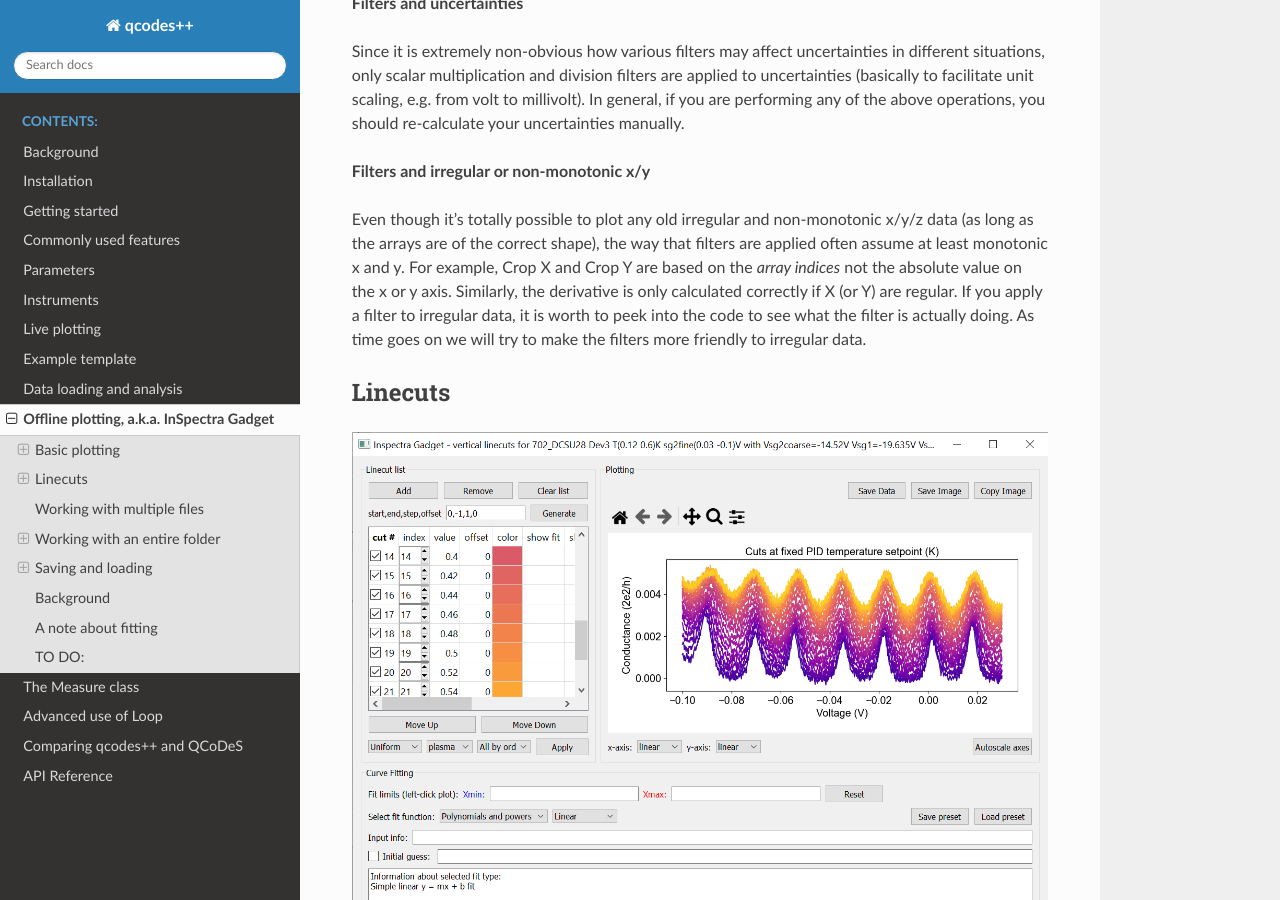
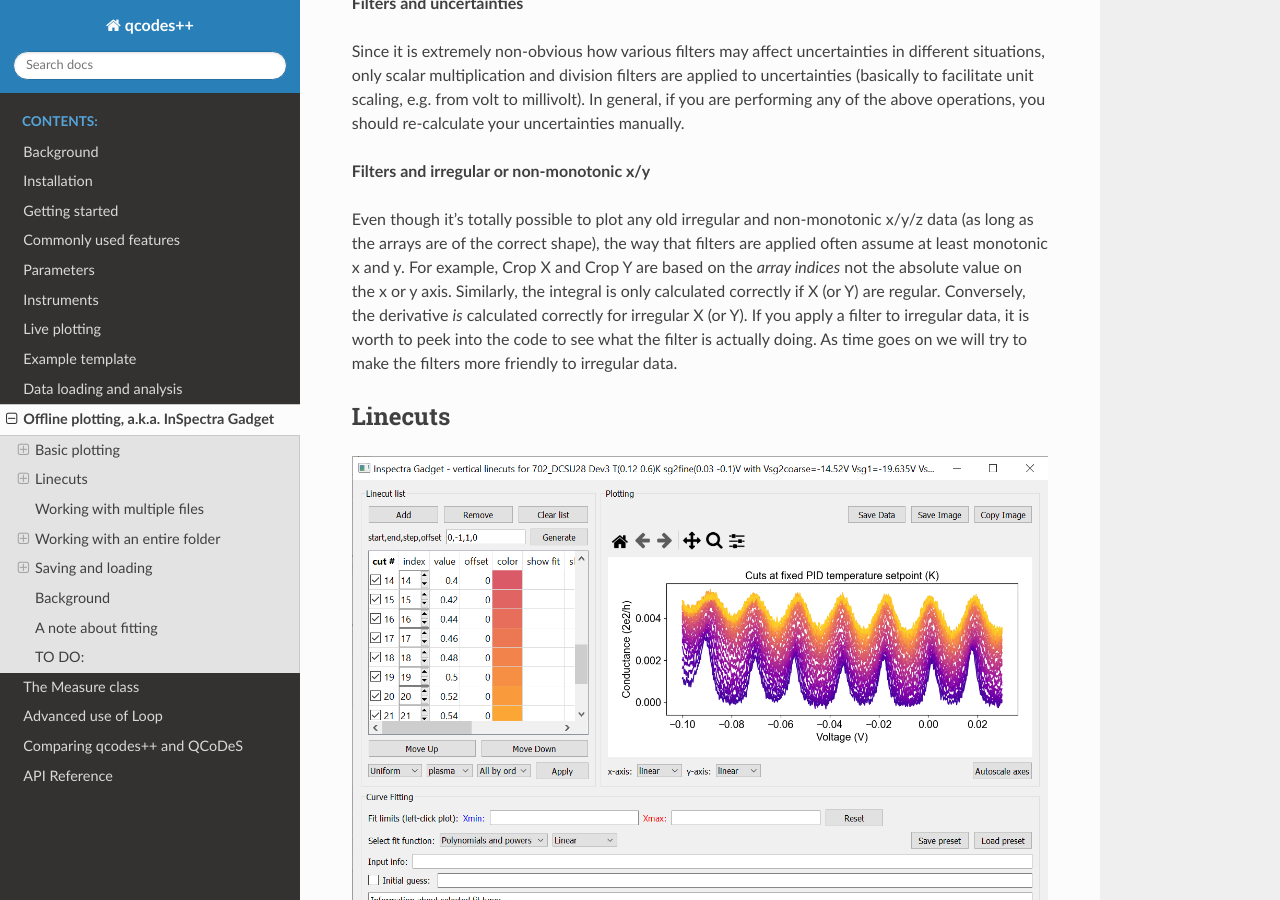
Before and after one commit to qcodespp/qcodespp.github.io, a Sphinx documentation site: the page built from docs/source/offline_plotting.rst, in a window 1280 px wide and 900 px high, scrolled down 3613 px. Built offline with Sphinx 7.4.7 and the Read the Docs theme 3.1.0, drawn with Linux system fonts in a browser that asks for light colours.

Commit message:
edit offline_plotting

```diff
--- a/docs/source/offline_plotting.rst
+++ b/docs/source/offline_plotting.rst
@@ -179,7 +179,7 @@ Since it is extremely non-obvious how various filters may affect uncertainties i
 
 **Filters and irregular or non-monotonic x/y**
 
-Even though it's totally possible to plot any old irregular and non-monotonic x/y/z data (as long as the arrays are of the correct shape), the way that filters are applied often assume at least monotonic x and y. For example, Crop X and Crop Y are based on the *array indices* not the absolute value on the x or y axis. Similarly, the derivative is only calculated correctly if X (or Y) are regular. If you apply a filter to irregular data, it is worth to peek into the code to see what the filter is actually doing. As time goes on we will try to make the filters more friendly to irregular data.
+Even though it's totally possible to plot any old irregular and non-monotonic x/y/z data (as long as the arrays are of the correct shape), the way that filters are applied often assume at least monotonic x and y. For example, Crop X and Crop Y are based on the *array indices* not the absolute value on the x or y axis. Similarly, the integral is only calculated correctly if X (or Y) are regular. Conversely, the derivative *is* calculated correctly for irregular X (or Y). If you apply a filter to irregular data, it is worth to peek into the code to see what the filter is actually doing. As time goes on we will try to make the filters more friendly to irregular data.
 
 Linecuts
 --------
```
